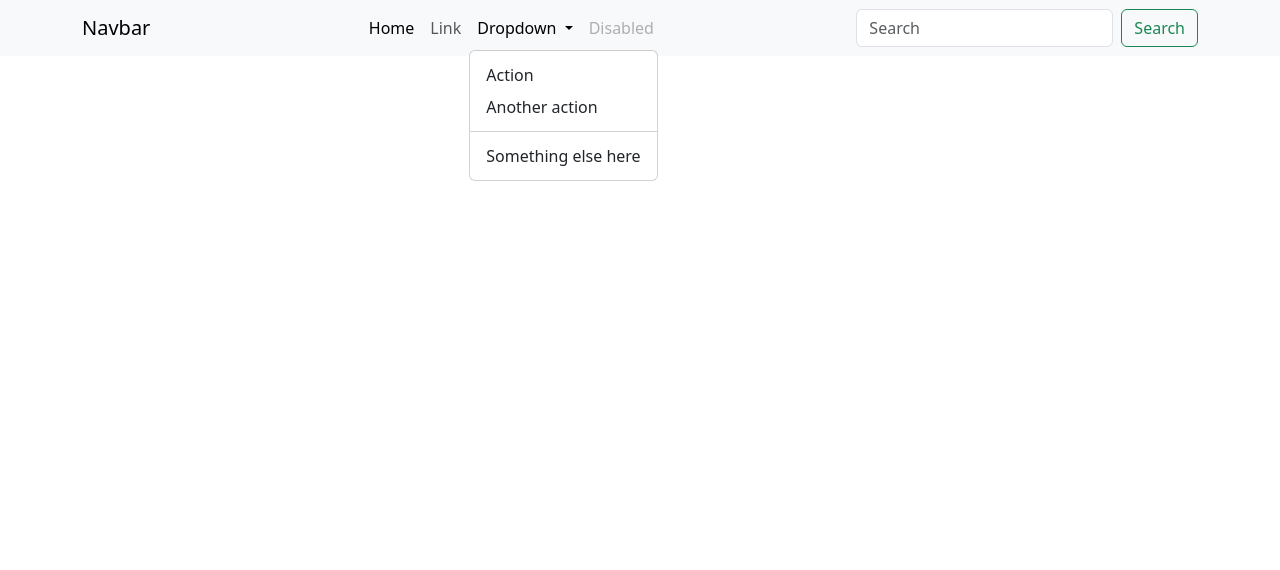
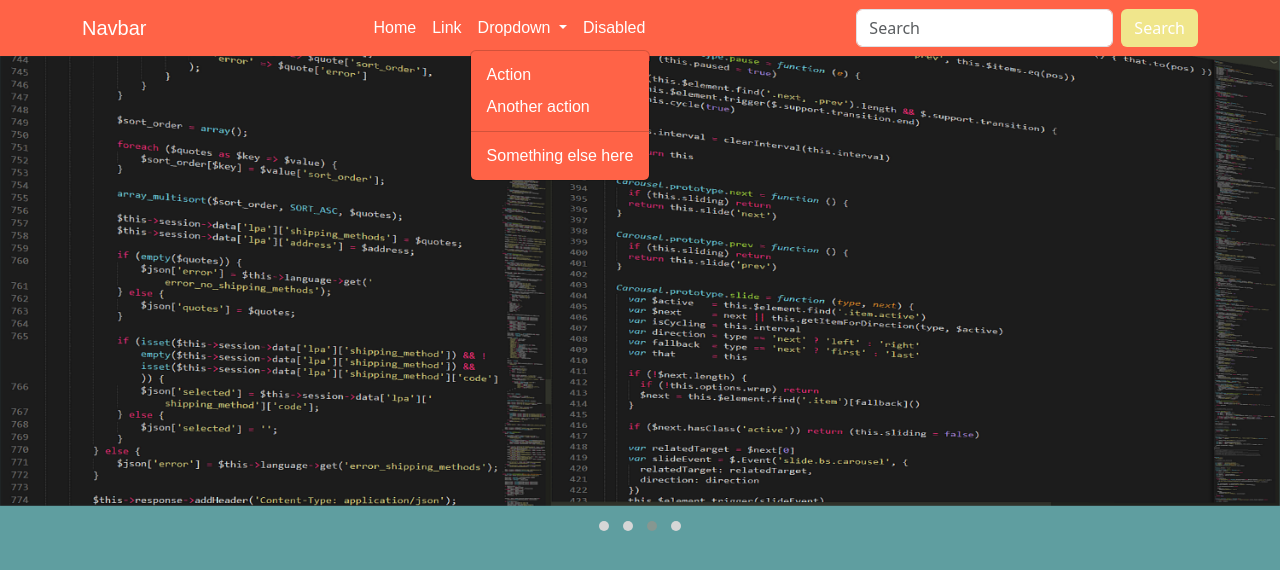
Before and after one commit to hitarthsh/Courses-kero.com, a plain HTML site: page index.html in a window 1280 px wide. Both pictures are taken after a click on the button "Dropdown". Drawn offline with nearby package versions, Linux system fonts and the light colour scheme.

Commit message:
Big Change

```diff
--- a/index.html
+++ b/index.html
@@ -1,75 +1,120 @@
 <!DOCTYPE html>
 <html lang="en">
+
 <head>
   <meta charset="UTF-8" />
   <meta name="viewport" content="width=device-width, initial-scale=1.0" />
   <title>Course-kero.com</title>
-    <link rel="stylesheet" href="style.css" />
-    <link
-      rel="stylesheet"
-      href="https://cdn.jsdelivr.net/npm/bootstrap@5.3.3/dist/css/bootstrap.min.css"
-    />
+  <link rel="stylesheet" href="./style.css" />
+  <link rel="stylesheet" href="./assets/bootstrap.min.css" />
+  <link rel="stylesheet" href="https://cdnjs.cloudflare.com/ajax/libs/OwlCarousel2/2.3.4/assets/owl.carousel.min.css"
+    integrity="sha512-tS3S5qG0BlhnQROyJXvNjeEM4UpMXHrQfTGmbQ1gKmelCxlSEBUaxhRBj/EFTzpbP4RVSrpEikbmdJobCvhE3g=="
+    crossorigin="anonymous" referrerpolicy="no-referrer" />
+  <link rel="stylesheet"
+    href="https://cdnjs.cloudflare.com/ajax/libs/OwlCarousel2/2.3.4/assets/owl.theme.default.min.css"
+    integrity="sha512-sMXtMNL1zRzolHYKEujM2AqCLUR9F2C4/05cdbxjjLSRvMQIciEPCQZo++nk7go3BtSuK9kfa/s+a4f4i5pLkw=="
+    crossorigin="anonymous" referrerpolicy="no-referrer" />
 </head>
-  <body>
-    <nav class="navbar navbar-expand-lg bg-body-tertiary">
+
+<body style="background-color: cadetblue">
+  <nav class="navbar navbar-expand-lg custom-navbar">
     <div class="container">
       <a class="navbar-brand" href="#">Navbar</a>
-        <button
-          class="navbar-toggler"
-          type="button"
-          data-bs-toggle="collapse"
-          data-bs-target="#navbarSupportedContent"
-          aria-controls="navbarSupportedContent"
-          aria-expanded="false"
-          aria-label="Toggle navigation"
-        >
-          <span class="navbar-toggler-icon"></span>
+      <button class="navbar-toggler" type="button" data-bs-toggle="collapse" data-bs-target="#navbarSupportedContent"
+        aria-controls="navbarSupportedContent" aria-expanded="false" aria-label="Toggle navigation">
+        <span class="navbar-toggler-icon">
+          <i class="fa-solid fa-gear"></i>
+        </span>
       </button>
       <div class="collapse navbar-collapse" id="navbarSupportedContent">
         <ul class="navbar-nav mx-auto mb-2 mb-lg-0">
-            <li class="nav-item">
-              <a class="nav-link active" aria-current="page" href="#">Home</a>
+          <li class="nav-item active">
+            <a class="nav-link" href="#">Home </a>
           </li>
           <li class="nav-item">
             <a class="nav-link" href="#">Link</a>
           </li>
           <li class="nav-item dropdown">
-              <a
-                class="nav-link dropdown-toggle"
-                href="#"
-                role="button"
-                data-bs-toggle="dropdown"
-                aria-expanded="false"
-              >
+            <a class="nav-link dropdown-toggle" href="#" role="button" data-bs-toggle="dropdown" aria-expanded="false">
               Dropdown
             </a>
             <ul class="dropdown-menu">
               <li><a class="dropdown-item" href="#">Action</a></li>
               <li><a class="dropdown-item" href="#">Another action</a></li>
-                <li><hr class="dropdown-divider" /></li>
+              <li>
+                <hr class="dropdown-divider" />
+              </li>
               <li>
                 <a class="dropdown-item" href="#">Something else here</a>
               </li>
             </ul>
           </li>
           <li class="nav-item">
-              <a class="nav-link disabled" aria-disabled="true">Disabled</a>
+            <a class="nav-link disabled" href="#" tabindex="-1" aria-disabled="true">Disabled</a>
           </li>
         </ul>
         <form class="d-flex" role="search">
-            <input
-              class="form-control me-2"
-              type="search"
-              placeholder="Search"
-              aria-label="Search"
-            />
-            <button class="btn btn-outline-success" type="submit">
-              Search
-            </button>
+          <input class="form-control me-2" type="search" placeholder="Search" aria-label="Search" />
+          <button class="btn" type="submit">Search</button>
         </form>
       </div>
     </div>
   </nav>
-    <script src="https://cdn.jsdelivr.net/npm/bootstrap@5.3.3/dist/js/bootstrap.bundle.min.js"></script>
+
+  <main>
+    <div class="row">
+      <div class="owl-carousel owl-theme">
+        <div class="item">
+          <div class="">
+            <img src="./img/programmingpng.png" data-aos="fade-in" data-aos="fade-up" alt="" class="owl-img" />
+          </div>
+        </div>
+        <div class="item">
+          <div class="">
+            <img src="./img/programmingpng.png" data-aos="fade-in" data-aos="fade-up" alt="" class="owl-img" />
+          </div>
+        </div>
+        <div class="item">
+          <div class="">
+            <img src="./img/programmingpng.png" data-aos="fade-in" data-aos="fade-up" alt="" class="owl-img" />
+          </div>
+        </div>
+        <div class="item">
+          <div class="">
+            <img src="./img/programmingpng.png" data-aos="fade-in" data-aos="fade-up" alt="" class="owl-img" />
+          </div>
+        </div>
+      </div>
+    </div>
+  </main>
+  <script src="https://cdnjs.cloudflare.com/ajax/libs/jquery/3.7.1/jquery.min.js"
+    integrity="sha512-v2CJ7UaYy4JwqLDIrZUI/4hqeoQieOmAZNXBeQyjo21dadnwR+8ZaIJVT8EE2iyI61OV8e6M8PP2/4hpQINQ/g=="
+    crossorigin="anonymous" referrerpolicy="no-referrer"></script>
+  <script src="./assets/bootstrap.bundle.min.js"></script>
+  <script src="https://cdnjs.cloudflare.com/ajax/libs/OwlCarousel2/2.3.4/owl.carousel.min.js"
+    integrity="sha512-bPs7Ae6pVvhOSiIcyUClR7/q2OAsRiovw4vAkX+zJbw3ShAeeqezq50RIIcIURq7Oa20rW2n2q+fyXBNcU9lrw=="
+    crossorigin="anonymous" referrerpolicy="no-referrer"></script>
+  <script>
+    $(".owl-carousel").owlCarousel({
+      loop: true,
+      margin: 1,
+      // nav:true,
+      autoplay: true,
+      autoplayTimeout: 3500,
+      // autoplayHoverPause: true,
+      responsive: {
+        0: {
+          items: 1,
+        },
+        600: {
+          items: 1,
+        },
+        1000: {
+          items: 1,
+        },
+      },
+    });
+  </script>
 </body>
+
 </html>
--- a/style.css
+++ b/style.css
@@ -2,11 +2,77 @@
     margin: 0;
     padding: 0;
     box-sizing: border-box;
-
 }
 
 html,
 body {
     height: 100%;
     width: 100%;
+    font-family: "Raleway", sans-serif;
+    font-weight: 600;
+    overflow: hidden;
 }
+
+:root {
+    /* main bg color */
+    --background-color: #ff6347;
+    --body-fonts: "Raleway", sans-serif;
+    --color1: #f0e68c;
+}
+
+.custom-navbar {
+    background-color: var(--background-color);
+    /* Change to your desired background color */
+}
+
+.custom-navbar .navbar-brand,
+.custom-navbar .nav-link,
+.nav-item>a.nav-link {
+    color: #ffffff;
+    font-family: var(--body-fonts);
+    /* Change to your desired text color */
+}
+
+.custom-navbar .nav-link:hover {
+    color: #f0e68c;
+    /* Change to your desired hover text color */
+}
+
+ul.dropdown-menu.show,
+a.dropdown-item {
+    background-color: var(--background-color);
+    font-family: var(--body-fonts);
+    color: #ffffff;
+}
+
+a.nav-link.dropdown-toggle.show {
+    color: #ffffff;
+}
+
+button.btn,
+button.btn:hover {
+    background-color: #f0e68c;
+    color: #ffffff;
+}
+
+button.navbar-toggler.collapsed {
+    color: var(--background-color);
+    background-color: var(--color1);
+}
+
+button.navbar-toggler {
+    color: var(--background-color);
+    background-color: var(--color1);
+    border: 5px solid black;
+}
+
+::before{
+    font-size: 25px;
+}
+
+/* owl-img */
+
+.owl-img{
+    width: 100%;
+    height: 450px;
+}
```
Also changed, not shown: assets/bootstrap.bundle.min.js (added), assets/bootstrap.min.css (added), img/programmingpng.png (added). Lines whose indentation alone changed are shown as unchanged.
